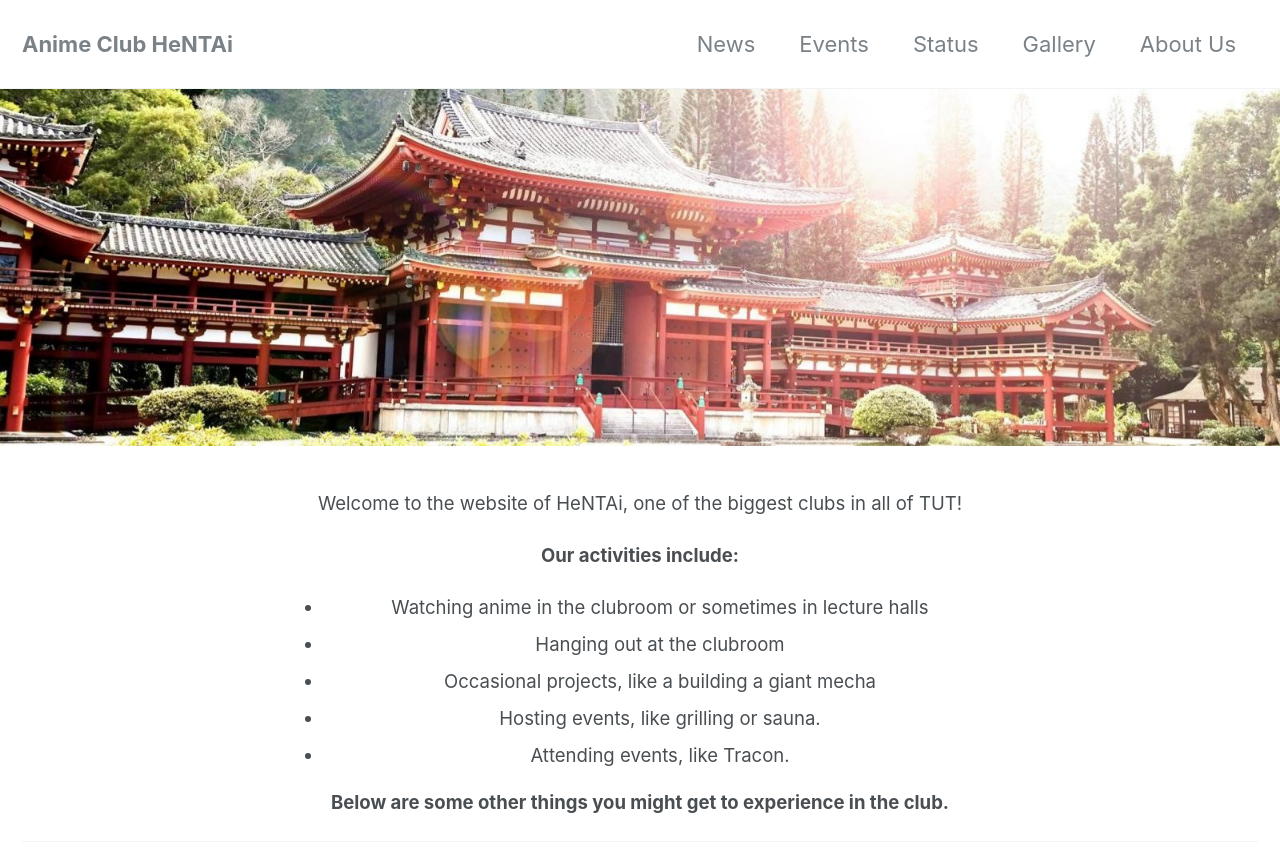
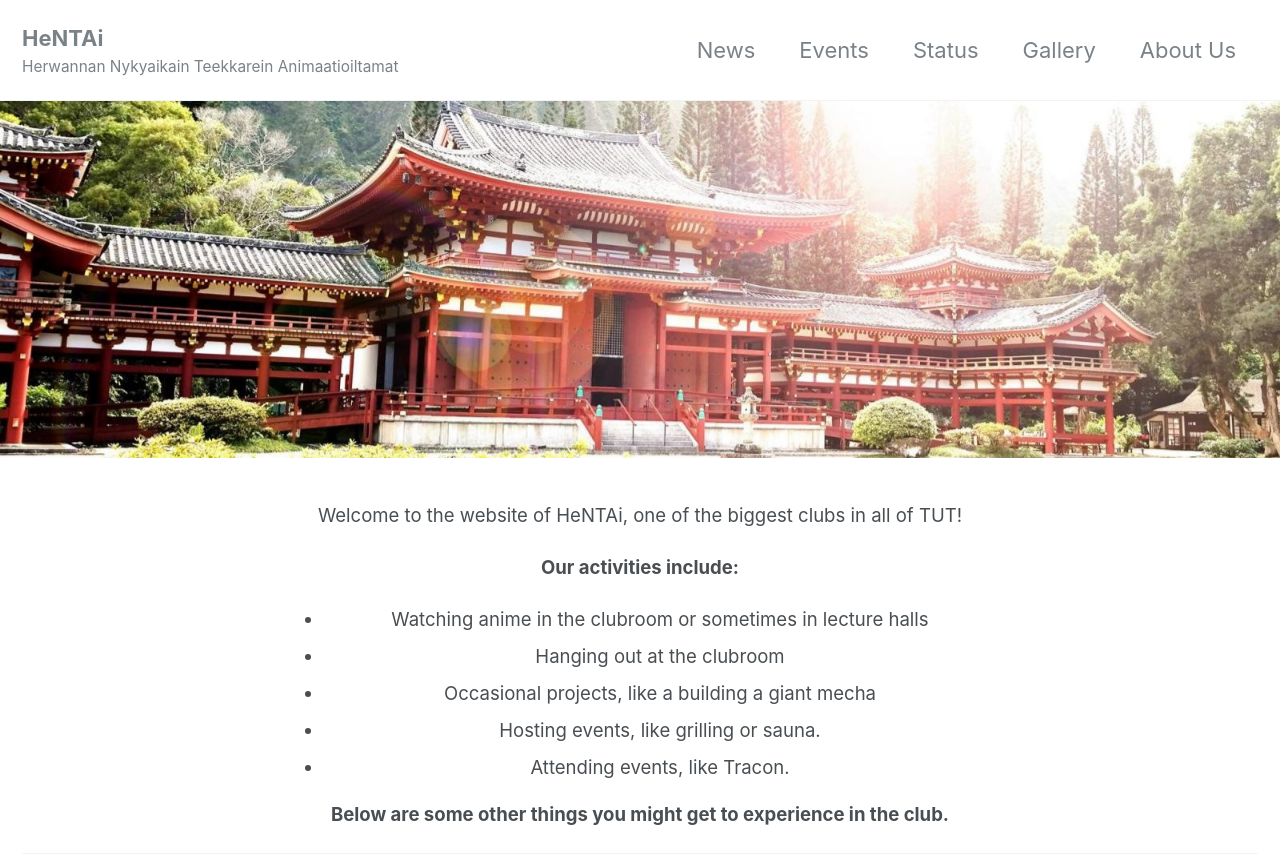
Before and after one commit to HNTA-Club/website, a Jekyll site: the page built from index.html, in a window 1280 px wide, cut to the strip 0-862 px from the top of the page. Built offline with Jekyll 4.4.1, drawn with Linux system fonts in a browser that asks for light colours; cached includes are drawn as plain includes; nearby versions of some CDN libraries.

Commit message:
Added subtitle to header

```diff
--- a/_config.yml
+++ b/_config.yml
@@ -2,7 +2,8 @@
 #
 theme: minimal-mistakes-jekyll
 locale: "en"
-title: "Anime Club HeNTAi"
+title: "HeNTAi"
+subtitle: "Herwannan Nykyaikain Teekkarein Animaatioiltamat"
 title_separator: "-"
 name: "HeNTAi board"
 description: "TUT anime club website"
--- a/_includes/masthead.html
+++ b/_includes/masthead.html
@@ -2,8 +2,11 @@
   <div class="masthead__inner-wrap">
     <div class="masthead__menu">
       <nav id="site-nav" class="greedy-nav">
+		<ul>
         <a class="site-title" href="{{ '/' | relative_url }}">{{ site.title }}</a>
-        <ul class="visible-links">
+        <a class="site-subtitle" href="{{ '/' | relative_url }}">{{ site.subtitle }}</a>
+        </ul>
+		<ul class="visible-links">
           {%- for link in site.data.navigation.main -%}
             {%- if link.url contains '://' -%}
               {%- assign url = link.url -%}
--- a/_sass/minimal-mistakes/_masthead.scss
+++ b/_sass/minimal-mistakes/_masthead.scss
@@ -49,6 +49,16 @@
   z-index: 20;
 }
 
+.site-subtitle {
+	  display: -webkit-box;
+	  display: -ms-flexbox;
+	  display: flex;
+	  -ms-flex-item-align: center;
+	  align-self: center;
+	  font-size: 70%;
+	  z-index: 20;
+}
+
 .masthead__menu {
   float: left;
   margin-left: 0;
--- a/_sass/minimal-mistakes/_navigation.scss
+++ b/_sass/minimal-mistakes/_navigation.scss
@@ -195,6 +195,10 @@
     }
 
     &.site-title {
+      margin-left: 0;
+    }
+
+	&.site-subtitle {
       margin-left: 0;
     }
   }
```
